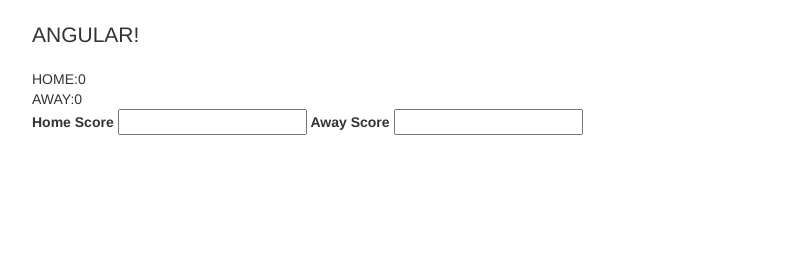
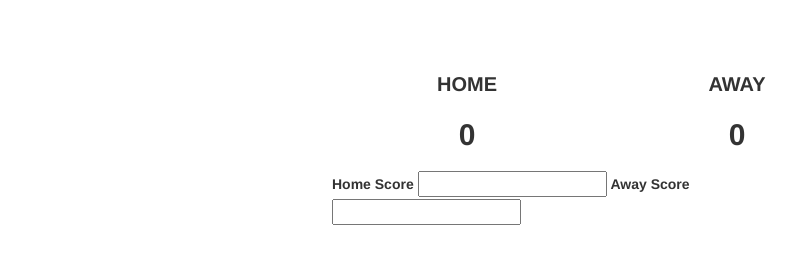
Before and after one commit to JRKeck/angular_peer_demo, a website: page server/public/assets/views/index.html in a window 1280 px wide. Shown: the whole page, without its empty margins (38-834 px from the left). Drawn offline with Linux system fonts and the light colour scheme.

Commit message:
Add Styles

```diff
--- a/Gruntfile.js
+++ b/Gruntfile.js
@@ -8,12 +8,6 @@ module.exports = function(grunt){
             build: {
                 src: 'client/scripts/app.js',
                 dest: 'server/public/assets/scripts/app.min.js'
-            },
-            style: {
-                src: [
-                    "client/styles/style.css"
-                ],
-                "dest": "server/public/assets/styles/style.min.css"
             }
         },
         copy: {
--- a/client/styles/style.css
+++ b/client/styles/style.css
@@ -0,0 +1,3 @@
+.test{
+     color: #fff;
+ }
--- a/server/public/assets/views/index.html
+++ b/server/public/assets/views/index.html
@@ -10,31 +10,35 @@
 </head>
 <body>
     <div class="container" ng-controller="WelcomeController">
-        <h1 class="lead">ANGULAR!</h1>
 
-
-        <!--<div>-->
-            <!--<h1 style="color:{{name}}">The color is now: {{name}}</h1>-->
-            <!--<input ng-model="name" type="text" placeholder="Enter your name">-->
-        <!--</div>-->
-
-
-        <div class="scoreboard">
+        <div class="scoreboard col-sm-6 col-sm-offset-3">
             <h2 class="message">{{message}}</h2>
-            <div class="homescore">
-                HOME:{{homescore}}
+            <div class="homescore col-sm-6 text-center">
+                <div class="team">
+                    HOME
                 </div>
-            <div class="awayscore">
-                AWAY:{{awayscore}}
+                <div class="score">
+                    {{homescore}}
                 </div>
             </div>
+            <div class="awayscore col-sm-6 text-center">
+                <div class="team">
+                    AWAY
+                </div>
+                <div class="score">
+                    {{awayscore}}
+                </div>
+            </div>
+
             <div class="scoreentry">
                 <label for="homescore">Home Score</label>
-            <input ng-model="newhomescore" name="homescore" type="number" ng-change="updateHomeScore()" ng-model-options='{ debounce: 2000 }'>
+                <input ng-model="newhomescore" name="homescore" type="number" ng-change="updateHomeScore()" ng-model-options='{ debounce: 0 }'>
                 <label for="awayscore">Away Score</label>
-            <input ng-model="newawayscore" name="awayscore" type="number" ng-change="updateAwayScore()" ng-model-options='{ debounce: 2000 }'>
+                <input ng-model="newawayscore" name="awayscore" type="number" ng-change="updateAwayScore()" ng-model-options='{ debounce: 0 }'>
                 <!--<button ng-click="updateScore()">Update</button>-->
             </div>
+        </div>
+
 
     </div>
 
```
Also changed, not shown: client/views/index.html (+19 -15 lines), server/public/assets/styles/style.min.css. Lines whose indentation alone changed are shown as unchanged.
